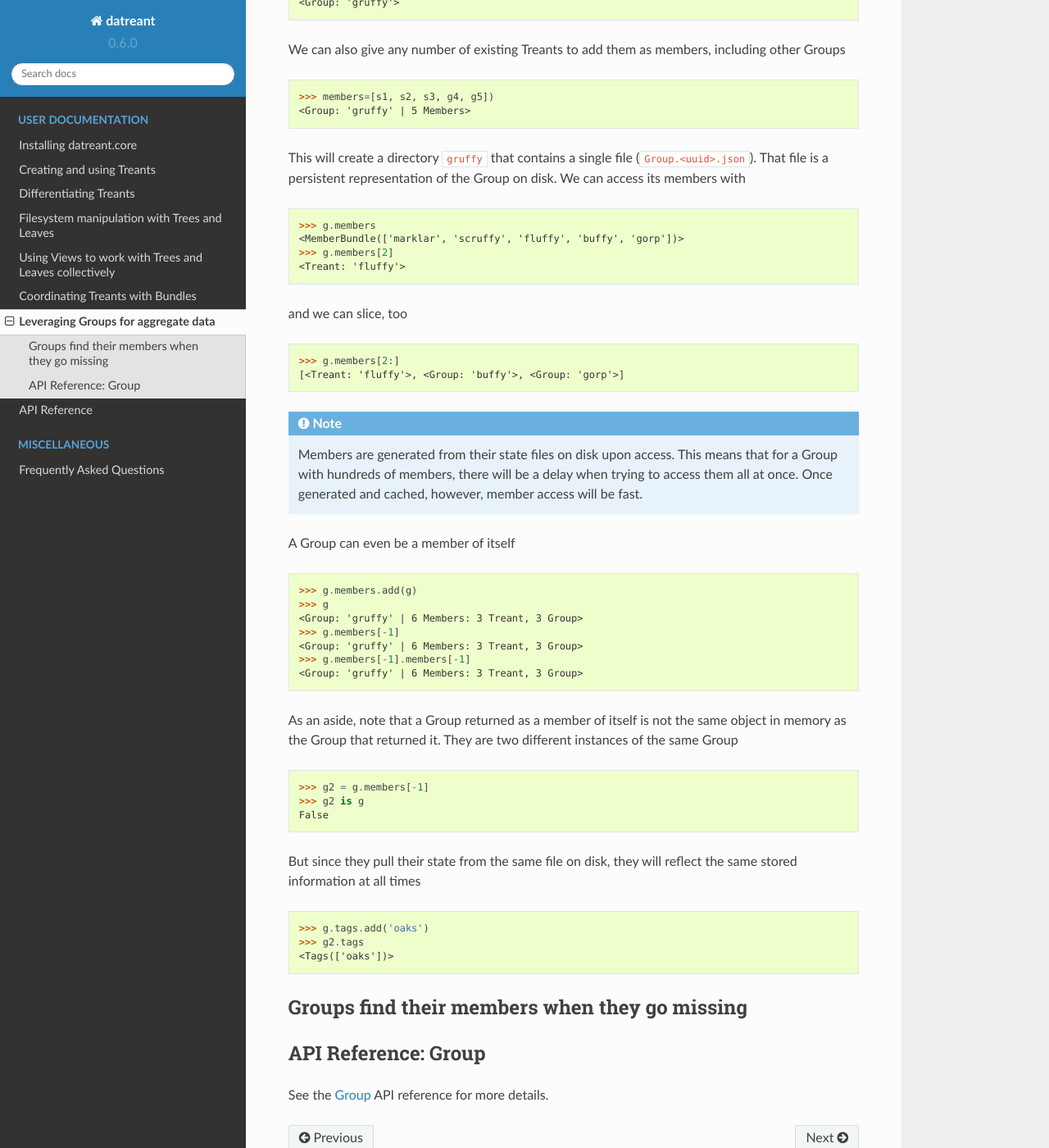
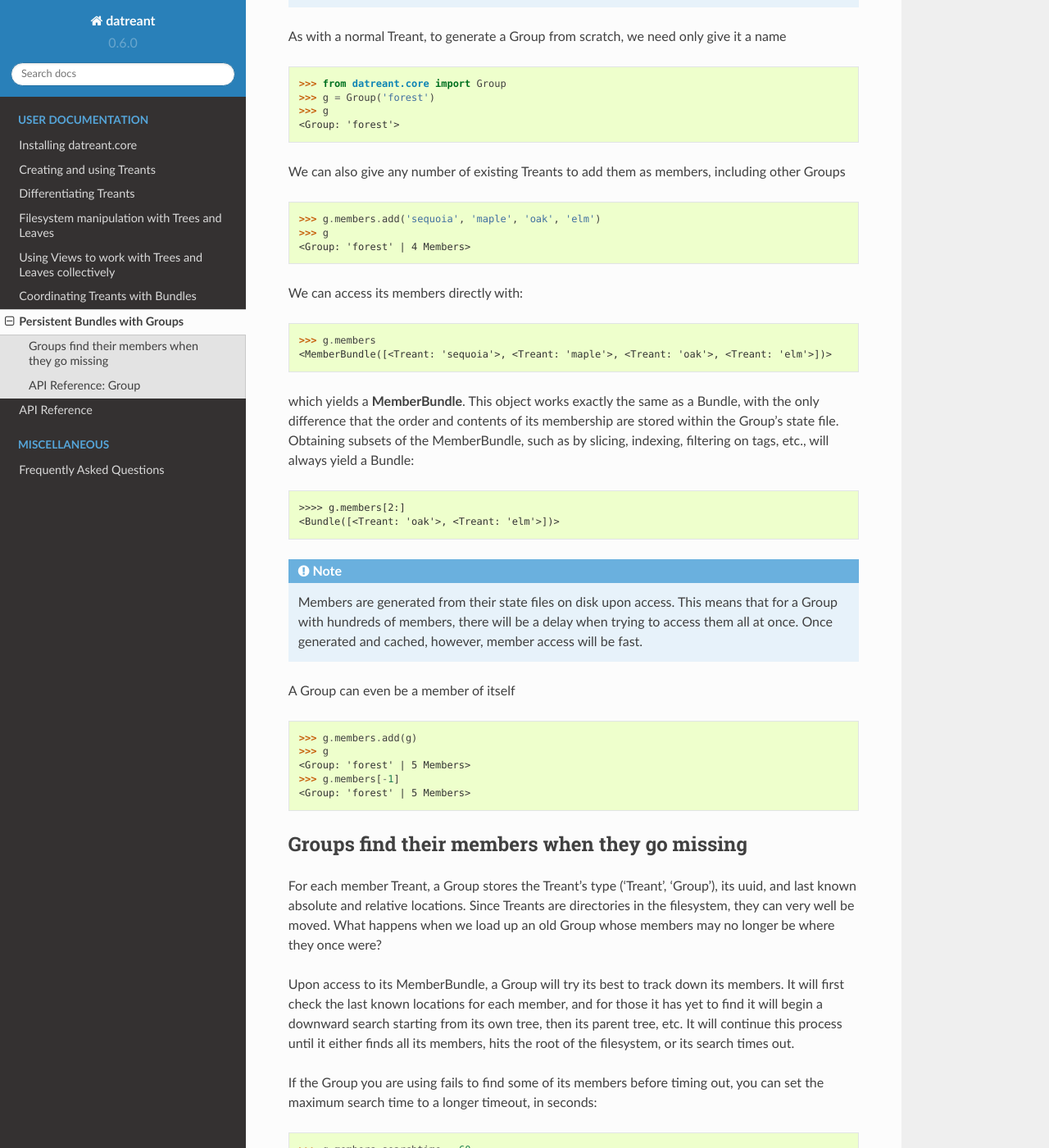
Before and after one commit to datreant/datreant, a Sphinx documentation site: the page built from docs/groups.rst, in a window 1280 px wide and 1400 px high, scrolled down 372 px. Shown: the whole window at 82% size. Built offline with Sphinx 7.4.7 and the Read the Docs theme 2.0.0, drawn with Linux system fonts in a browser that asks for light colours; some of the changed text lies outside the part shown.

Commit message:
Done with Group for now.
I think that's a wrap for the first release of the docs.

```diff
--- a/docs/groups.rst
+++ b/docs/groups.rst
@@ -1,38 +1,44 @@
-====================================
-Leveraging Groups for aggregate data
-====================================
-A **Group** is a special type of Treant that can keep track of any number of
-Treants it counts as members. Just as a normal Treant can be used to manage
-data obtained from a single study, a Group is useful for managing data obtained
+==============================
+Persistent Bundles with Groups
+==============================
+A **Group** is a Treant that can keep track of any number of Treants it counts
+as members. It can be thought of as having a persistent Bundle attached to it,
+with that Bundle's membership information stored inside the Group's state file.
+Since Groups are themselves Treants, they are useful for managing data obtained
 from a collection of Treants in aggregate.
+
+.. note:: Since Groups are Treants, everything that applies to Treants applies
+          to Groups as well. They have their own tags, categories, and
+          directory trees, independent of those of their members.
 
 As with a normal Treant, to generate a Group from scratch, we need only give it
 a name ::
 
     >>> from datreant.core import Group
-    >>> g = Group('gruffy')
+    >>> g = Group('forest')
     >>> g
-    <Group: 'gruffy'>
+    <Group: 'forest'>
 
 We can also give any number of existing Treants to add them as
 members, including other Groups ::
 
-    >>> members=[s1, s2, s3, g4, g5])
-    <Group: 'gruffy' | 5 Members>
+    >>> g.members.add('sequoia', 'maple', 'oak', 'elm')
+    >>> g
+    <Group: 'forest' | 4 Members>
 
-This will create a directory ``gruffy`` that contains a single file
-(``Group.<uuid>.json``). That file is a persistent representation of the Group
-on disk. We can access its members with ::
+We can access its members directly with::
 
     >>> g.members
-    <MemberBundle(['marklar', 'scruffy', 'fluffy', 'buffy', 'gorp'])>
-    >>> g.members[2]
-    <Treant: 'fluffy'>
+    <MemberBundle([<Treant: 'sequoia'>, <Treant: 'maple'>, <Treant: 'oak'>, <Treant: 'elm'>])>
 
-and we can slice, too ::
+which yields a **MemberBundle**. This object works exactly the same as a
+Bundle, with the only difference that the order and contents of its membership
+are stored within the Group's state file. Obtaining subsets of the
+MemberBundle, such as by slicing, indexing, filtering on tags, etc., will
+always yield a Bundle::
 
-    >>> g.members[2:]
-    [<Treant: 'fluffy'>, <Group: 'buffy'>, <Group: 'gorp'>]
+    >>>> g.members[2:]
+    <Bundle([<Treant: 'oak'>, <Treant: 'elm'>])>
 
 .. note:: Members are generated from their state files on disk upon access.
           This means that for a Group with hundreds of members, there will
@@ -43,30 +49,32 @@ A Group can even be a member of itself ::
 
     >>> g.members.add(g)
     >>> g
-    <Group: 'gruffy' | 6 Members: 3 Treant, 3 Group>
+    <Group: 'forest' | 5 Members>
     >>> g.members[-1]
-    <Group: 'gruffy' | 6 Members: 3 Treant, 3 Group>
-    >>> g.members[-1].members[-1]
-    <Group: 'gruffy' | 6 Members: 3 Treant, 3 Group>
+    <Group: 'forest' | 5 Members>
 
-As an aside, note that a Group returned as a member of itself is not the same
-object in memory as the Group that returned it. They are two different
-instances of the same Group ::
-
-    >>> g2 = g.members[-1]
-    >>> g2 is g
-    False
-
-But since they pull their state from the same file on disk, they will reflect
-the same stored information at all times ::
-
-    >>> g.tags.add('oaks')
-    >>> g2.tags
-    <Tags(['oaks'])>
 
 Groups find their members when they go missing
 ==============================================
+For each member Treant, a Group stores the Treant's type ('Treant', 'Group'),
+its uuid, and last known absolute and relative locations. Since Treants are
+directories in the filesystem, they can very well be moved. What happens
+when we load up an old Group whose members may no longer be where they once
+were?
 
+Upon access to its MemberBundle, a Group will try its best to track down its
+members. It will first check the last known locations for each member, and
+for those it has yet to find it will begin a downward search starting from its
+own tree, then its parent tree, etc. It will continue this process until it
+either finds all its members, hits the root of the filesystem, or its search
+times out.
+
+If the Group you are using fails to find some of its members before timing out,
+you can set the maximum search time to a longer timeout, in seconds::
+
+    >>> g.members.searchtime = 60
+
+Otherwise, you will need to remove the missing members or find them yourself.
 
 
 API Reference: Group
```
